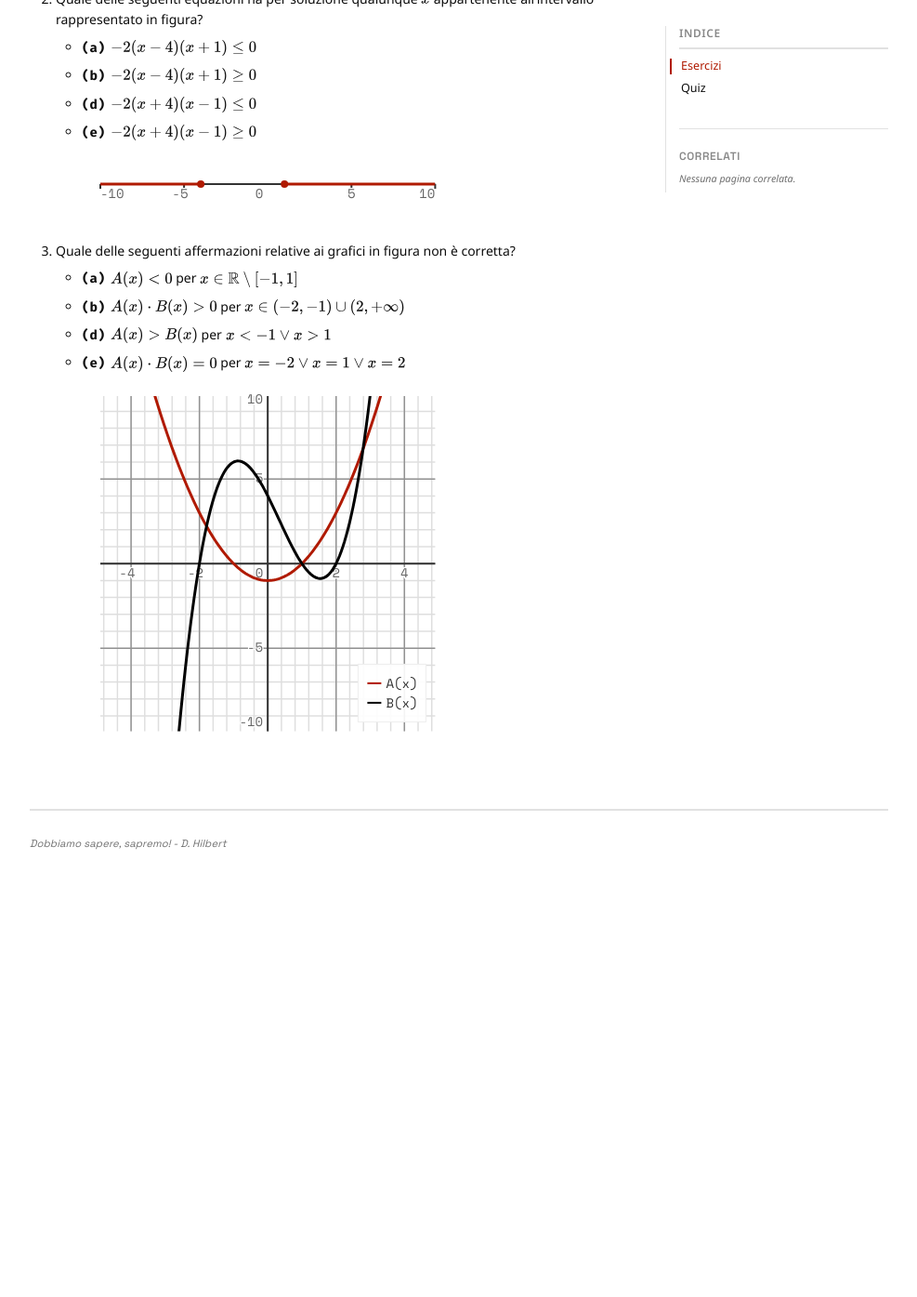
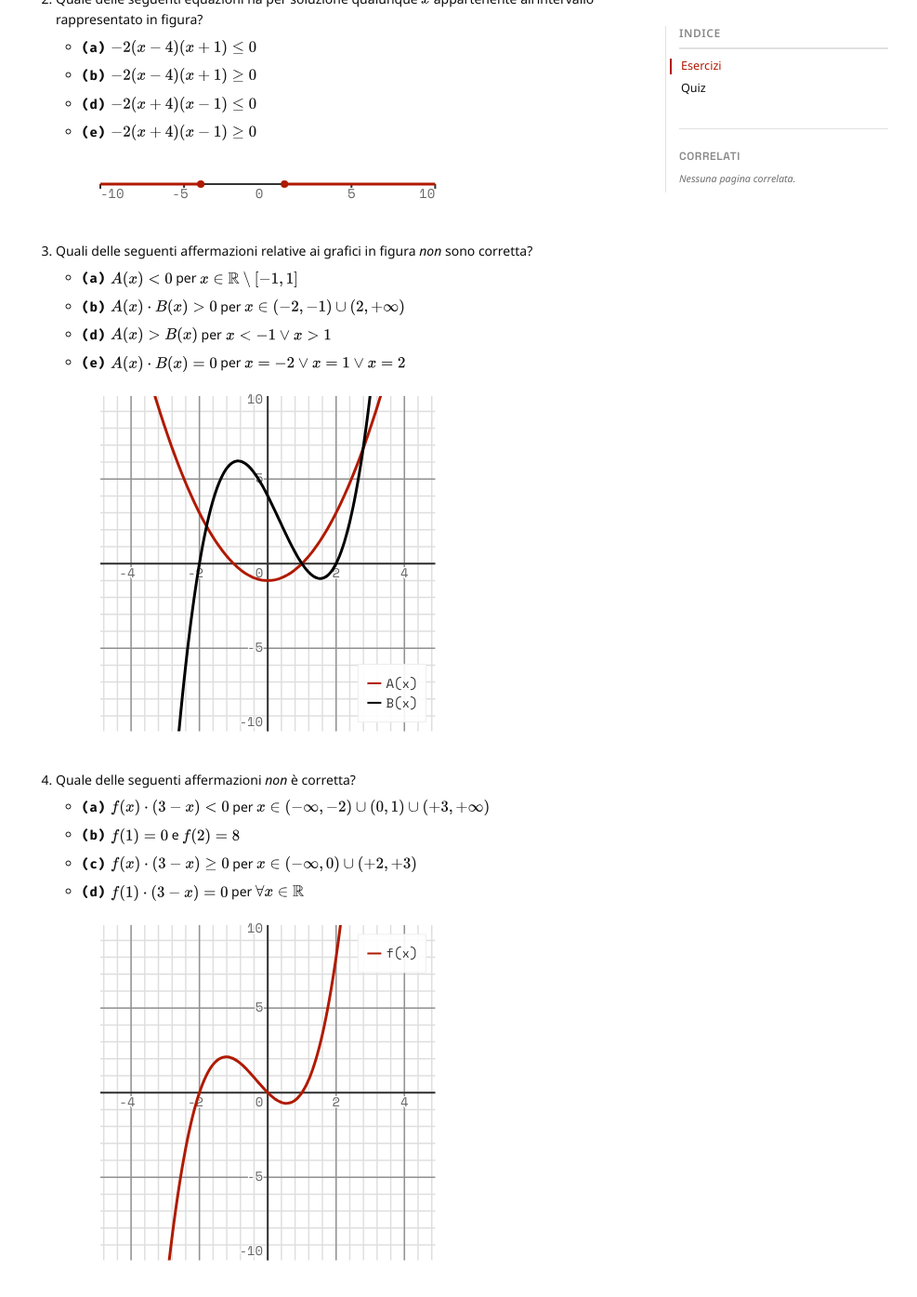
Before and after one commit to Bradwave/matephis, a Jekyll site: the page built from _notes/Public/esercizi-disequazioni.md, in a window 1280 px wide and 1400 px high, scrolled down 2715 px. Shown: the top 1395 px of the window at 93% size, without its empty margins (146-1133 px from the left). Built offline with Jekyll 4.4.1, drawn with Linux system fonts in a browser that asks for light colours; before the commit the page ends 3671 px from its top, so only the background shows below that.

Commit message:
Adds exercise about inequalities.

````diff
--- a/_notes/Public/esercizi-disequazioni.md
+++ b/_notes/Public/esercizi-disequazioni.md
@@ -128,7 +128,7 @@ tags:
   ]
 }
 ```
-1. Quale delle seguenti affermazioni relative ai grafici in figura non è corretta?
+3. Quali delle seguenti affermazioni relative ai grafici in figura *non* sono corretta?
 	- **(a)** $A(x) < 0$ per $x \in \mathbb{R} \setminus [-1, 1]$
 	- **(b)** $A(x) \cdot B(x) > 0$ per $x \in (-2, -1) \cup (2, +\infty)$
 	- **(d)** $A(x) > B(x)$ per $x < -1 \lor x > 1$
@@ -144,3 +144,17 @@ tags:
   ]
 }
 ```
+4. Quale delle seguenti affermazioni *non* è corretta?
+	- **(a)** $f(x) \cdot (3 - x) < 0$ per $x \in (-\infty, -2) \cup (0, 1) \cup (+3, +\infty)$
+	- **(b)** $f(1) = 0$ e $f(2) = 8$
+	- **(c)** $f(x) \cdot (3 - x) \geq 0$ per $x \in (-\infty, 0) \cup (+2, +3)$
+	- **(d)** $f(1) \cdot (3 - x) = 0$ per $\forall x \in \mathbb{R}$
+```matephis
+{
+  "xlim": [-4.9,4.9],
+  "legend": true,
+  "data": [
+    { "fn": "(x-1)*(x+2)*x", "color": "red1", "label": "f(x)" }
+  ]
+}
+```
````
